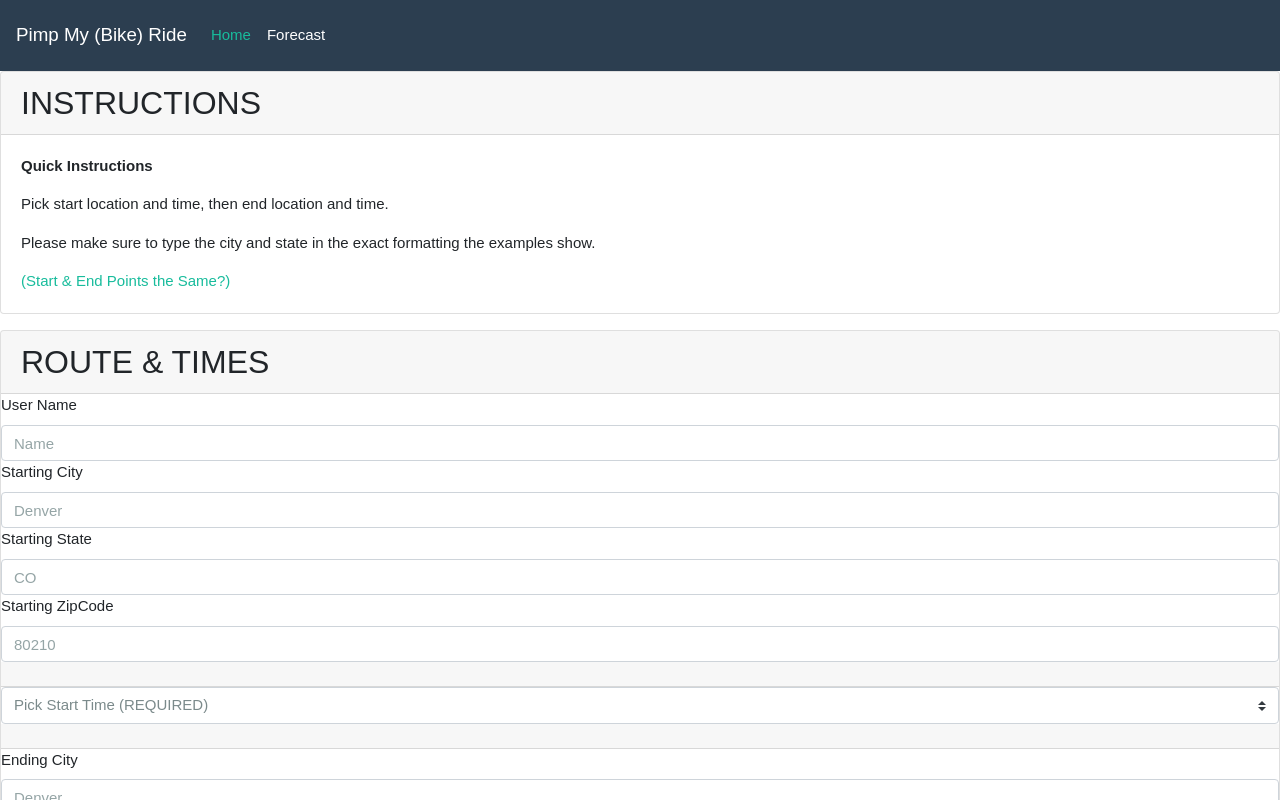
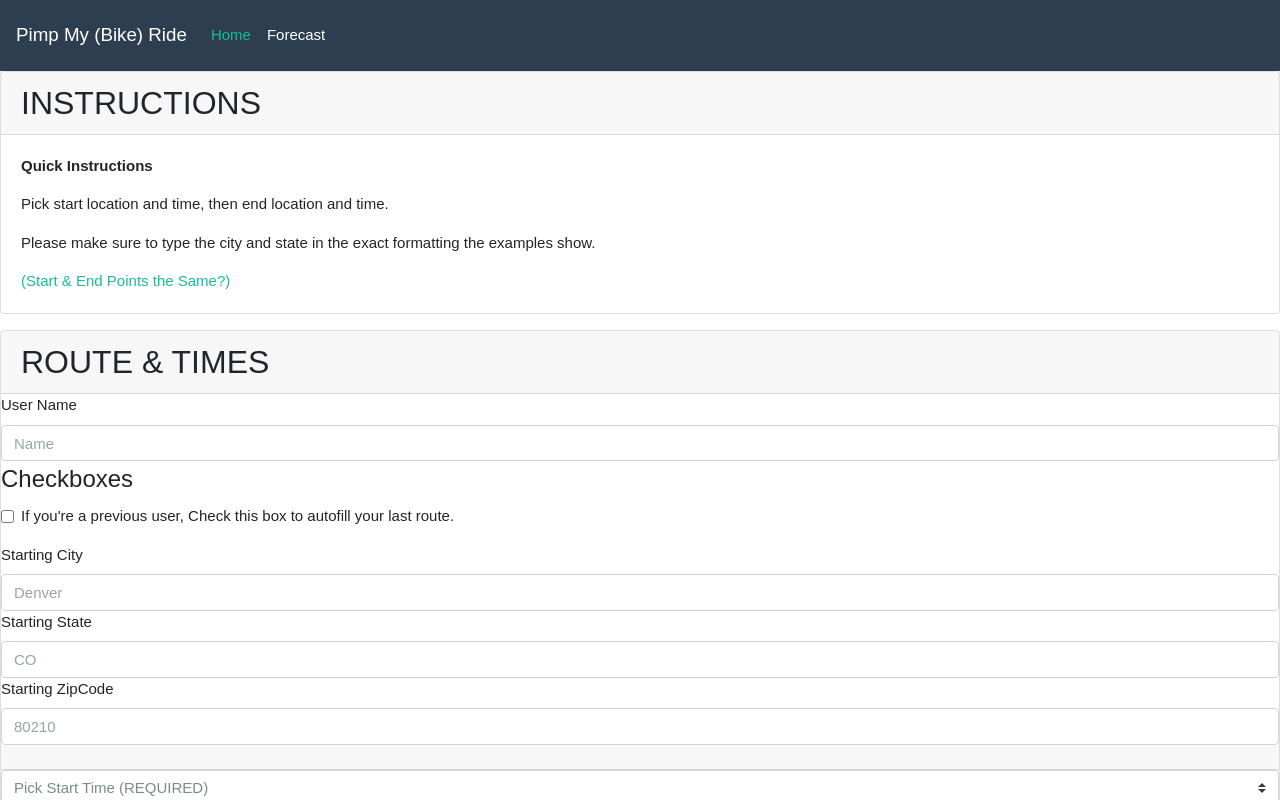
Before and after one commit to jeff-burns/bucket-3-app, a React (Create React App) app: page / in a window 1280 px wide. Shown: the top 800 px of the page. Built offline with nearby package versions, Linux system fonts and the light colour scheme.

Commit message:
the autofill WORKS

```diff
--- a/src/Components/RouteTimesForm/index.js
+++ b/src/Components/RouteTimesForm/index.js
@@ -25,11 +25,13 @@ class RouteTimesForm extends Component {
       // autoFillEndCity: "",
       // autoFillEndState: "",
       // autoFillEndZip: "",
-      userBeingFilled: false
+      userBeingFilled: false,
+      previousUserChecked: false
     };
     this.handleChange = this.handleChange.bind(this);
     this.handleAutoFill = this.handleAutoFill.bind(this);
     this.isbeingfilled = this.isbeingfilled.bind(this);
+    this.handleClick = this.handleClick.bind(this);
   }
 
   handleChange(event) {
@@ -49,6 +51,15 @@ class RouteTimesForm extends Component {
         userBeingFilled: true
       });
       console.log(user);
+    }
+  }
+
+  handleClick(event) {
+    event.preventDefault()
+    if (event.target.checked) {
+      this.setState({
+        previousUserChecked: true
+      });
     }
   }
 
@@ -238,20 +249,23 @@ class RouteTimesForm extends Component {
                   isbeingfilled={this.isbeingfilled}
                   onBlur={this.handleAutoFill}
                 />
+                <fieldset className="form-group">
+                  <legend>Checkboxes</legend>
+                  <div className="form-check">
+                    <label className="form-check-label">
+                      <input className="form-check-input"
+                            type="checkbox"
+                            value=""
+                            checked={this.state.previousUserChecked}
+                            onClick={this.handleClick}/>
+                            If you're a previous user, Check this box to autofill your last route.
+                    </label>
+                  </div>
+                </fieldset>
 
                 <label htmlFor="search">Starting City</label>
 
-                {this.state.userBeingFilled === true ? (
-                  <input
-                    type="text"
-                    className="form-control"
-                    id="start-city"
-                    name="startCity"
-                    value={this.state.autoFillStartCity}
-                    placeholder="Denver"
-                    onChange={this.handleChange}
-                  />
-                ) : (
+
                   <input
                     type="text"
                     className="form-control"
@@ -261,7 +275,7 @@ class RouteTimesForm extends Component {
                     placeholder="Denver"
                     onChange={this.handleChange}
                   />
-                )}
+
                 <label htmlFor="search">Starting State</label>
                 <input
                   type="text"
@@ -274,17 +288,7 @@ class RouteTimesForm extends Component {
                 />
                 <label htmlFor="search">Starting ZipCode</label>
 
-                {this.state.userbeingfilled === true ? (
-                  <input
-                    type="text"
-                    className="form-control"
-                    id="start-zip"
-                    name="startZip"
-                    value={this.state.autoFillStartZip}
-                    placeholder="80210"
-                    onChange={this.handleChange}
-                  />
-                ) : (
+
                   <input
                     type="text"
                     className="form-control"
@@ -294,7 +298,7 @@ class RouteTimesForm extends Component {
                     placeholder="80210"
                     onChange={this.handleChange}
                   />
-                )}
+
                 <div className="card-header" />
 
                 <StartTime />
```
